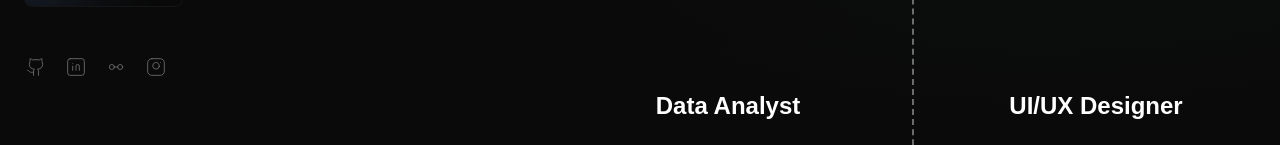
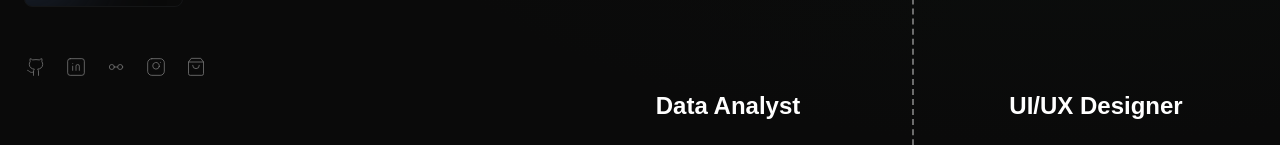
Before and after one commit to rihitoRiku/rikunaru, a Next.js app: page / in a window 1280 px wide. Shown: the part 494-639 px from the top of the page. Built offline with nearby package versions, Linux system fonts and the light colour scheme; a web font is replaced by a local one.

Commit message:
Update CV and store link

```diff
--- a/src/app/atelier/page.jsx
+++ b/src/app/atelier/page.jsx
@@ -854,7 +854,7 @@ export default function page() {
               </>
             ) : (
               <>
-                <p>
+                <p className="text-secondarytext">
                   The demo is currently unavailable due to hosting budget
                   limitations.
                 </p>
--- a/src/app/page.jsx
+++ b/src/app/page.jsx
@@ -330,6 +330,38 @@ export default function Home() {
                         ></rect>
                         <path d="M16 11.37a4 4 0 1 1-4.73-4.73 4 4 0 0 1 4.73 4.73z"></path>
                         <line x1="17.5" y1="6.5" x2="17.51" y2="6.5"></line>
+                      </svg>
+                    </a>
+                  </Tooltip>
+                  <Tooltip
+                    styles={{ body: { color: "white" } }}
+                    color="#1e293b"
+                    placement="bottom"
+                    title="Shop"
+                    arrow={mergedArrow}
+                  >
+                    <a
+                      target="_blank"
+                      rel="noopener noreferrer"
+                      href="https://rikustore.vercel.app/"
+                      data-state="closed"
+                      className="cursor-newtab flex items-center justify-center rounded-sm p-0.5 text-neutral-500 transition-colors hover:text-neutral-400"
+                    >
+                      <span className="sr-only">Shop</span>
+                      <svg
+                        stroke="currentColor"
+                        fill="none"
+                        strokeWidth="1"
+                        viewBox="0 0 24 24"
+                        strokeLinecap="round"
+                        strokeLinejoin="round"
+                        height="20"
+                        width="20"
+                        xmlns="http://www.w3.org/2000/svg"
+                      >
+                        <path d="M6 2L3 6v14a2 2 0 0 0 2 2h14a2 2 0 0 0 2-2V6l-3-4z"></path>
+                        <line x1="3" y1="6" x2="21" y2="6"></line>
+                        <path d="M16 10a4 4 0 0 1-8 0"></path>
                       </svg>
                     </a>
                   </Tooltip>
```
Also changed, not shown: 1 other file (tests, documents, lock files or other folders).
